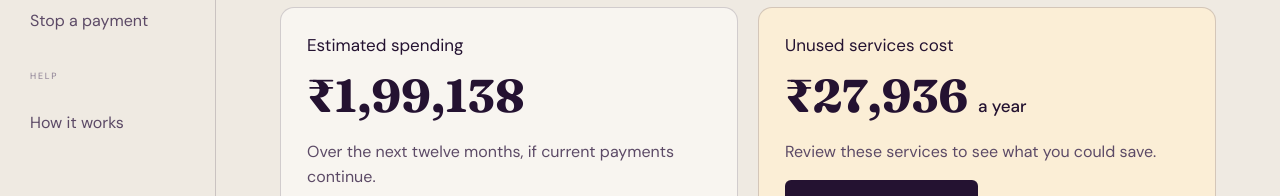
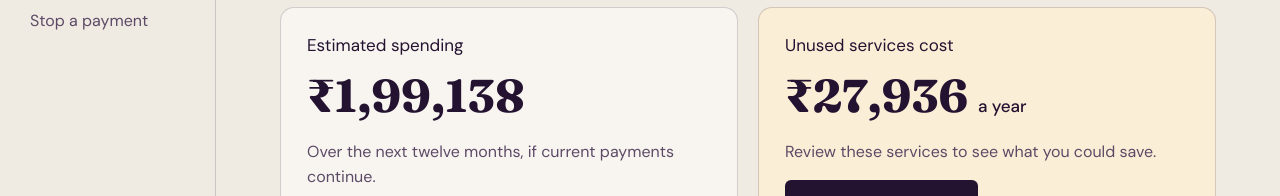
Before and after one commit to AdithyaPatil-1609/paytrace, a Next.js app: page / in a window 1280 px wide. Shown: the part 280-476 px from the top of the page. Built offline with nearby package versions, Linux system fonts and the light colour scheme.

Commit message:
fix: remove HELP section from sidebar

```diff
--- a/components/dashboard.tsx
+++ b/components/dashboard.tsx
@@ -148,10 +148,6 @@ export function Dashboard({ dataset, source, commitments, graph }: DashboardProp
               {item.label}
             </button>
           ))}
-          <p className="side-gap">HELP</p>
-          <button className={screen === graphScreen.id ? "active" : ""} onClick={() => setScreen(graphScreen.id)} aria-current={screen === graphScreen.id ? "page" : undefined}>
-            {graphScreen.label}
-          </button>
           <div className="side-note">
             <strong>You’re in control</strong>
             <span>Complete payment changes with your service or bank.</span>
```
